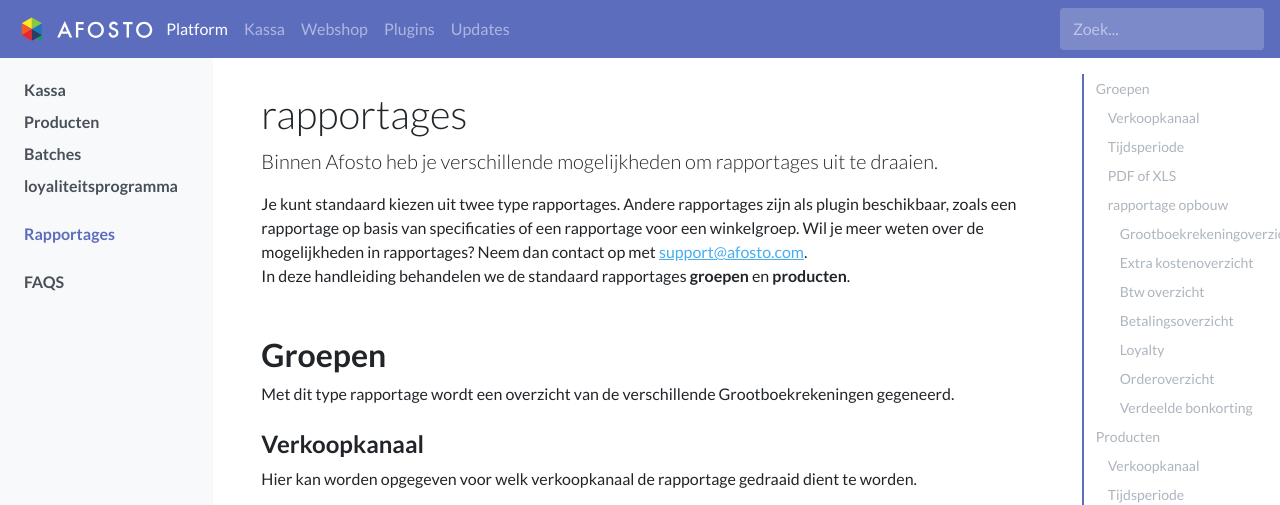
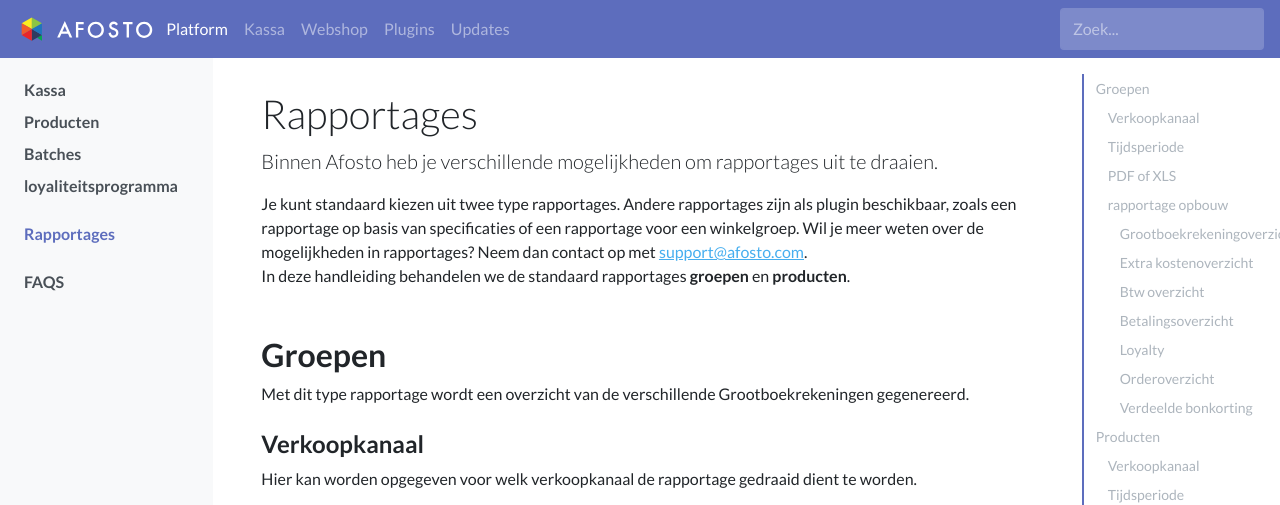
Before and after one commit to afosto/afosto-docs, a Jekyll site: the page built from platform/rapportages.md, in a window 1280 px wide and 900 px high. Shown: the top 505 px of the window. Built offline with Jekyll 4.4.1, drawn with Linux system fonts in a browser that asks for light colours; a script that is not in the unit is left out.

Commit message:
fixed typos and example

```diff
--- a/platform/rapportages.md
+++ b/platform/rapportages.md
@@ -1,6 +1,6 @@
 ---
 layout: docs
-title: rapportages
+title: Rapportages
 description: "Binnen Afosto heb je verschillende mogelijkheden om rapportages uit te draaien."
 group: rapportages
 parent: platform
@@ -13,7 +13,7 @@ Je kunt standaard kiezen uit twee type rapportages. Andere rapportages zijn als
 In deze handleiding behandelen we de standaard rapportages **groepen** en **producten**.
 
 ## Groepen
-Met dit type rapportage wordt een overzicht van de verschillende Grootboekrekeningen gegeneerd.
+Met dit type rapportage wordt een overzicht van de verschillende Grootboekrekeningen gegenereerd.
 
 ### Verkoopkanaal
 Hier kan worden opgegeven voor welk verkoopkanaal de rapportage gedraaid dient te worden.
```
Also changed, not shown: platform/producten/importeren.md (+2 -1 lines).
